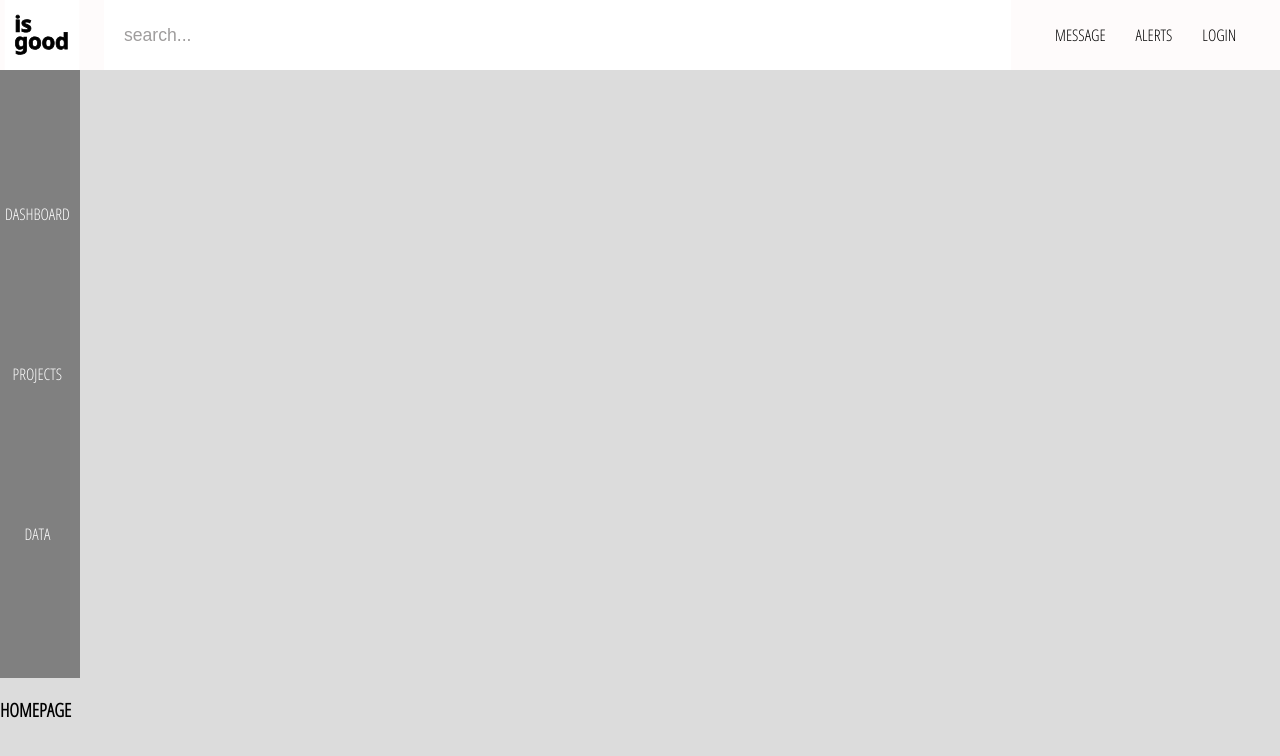
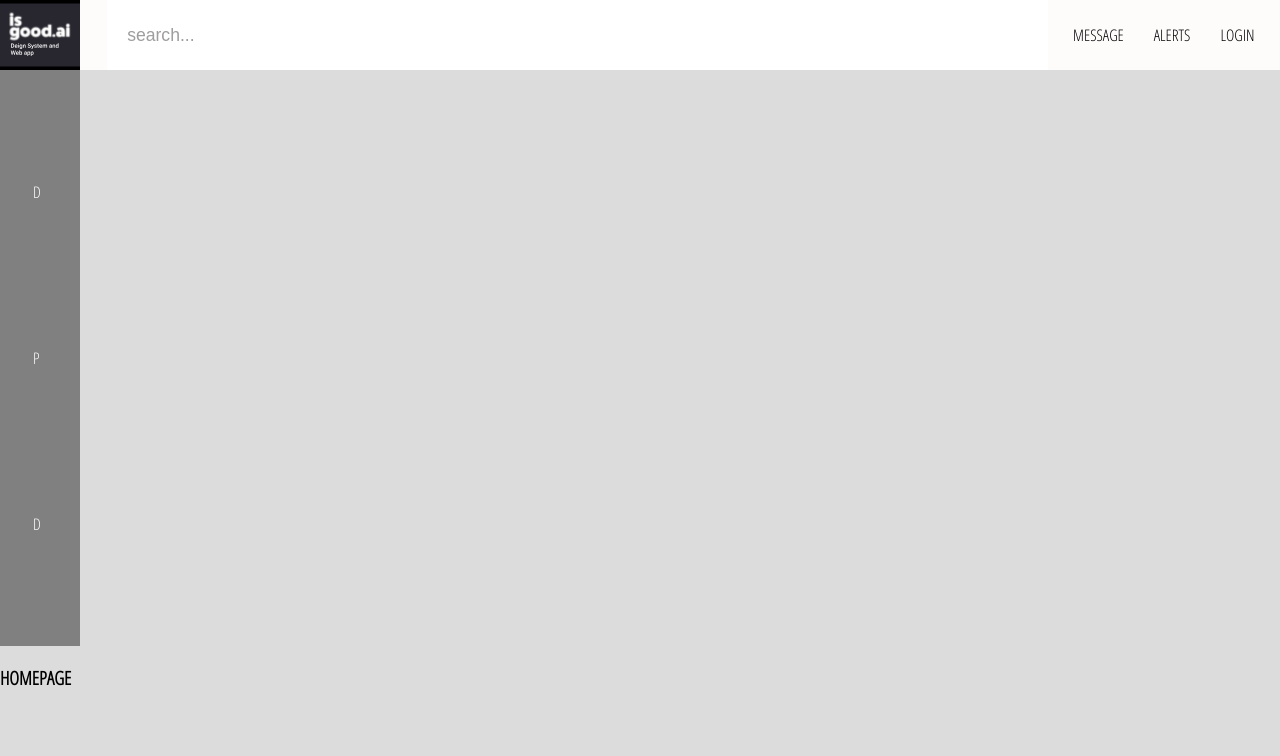
Before and after one commit to BulletButcher88/isgood.boilerplate, a React (Create React App) app: page / in a window 1280 px wide. Shown: the top 756 px of the page. Built offline with nearby package versions, Linux system fonts and the light colour scheme; no server answers.

Commit message:
scss update

```diff
--- a/public/index.html
+++ b/public/index.html
@@ -10,6 +10,7 @@
       content="Web site created using create-react-app"
     />
     <link rel="apple-touch-icon" href="logo192.png" />
+
     <!--
       manifest.json provides metadata used when your web app is installed on a
       user's mobile device or desktop. See https://developers.google.com/web/fundamentals/web-app-manifest/
@@ -17,7 +18,10 @@
     <link rel="manifest" href="%PUBLIC_URL%/manifest.json" />
     <link href="https://fonts.googleapis.com/css?family=Open+Sans+Condensed:300&display=swap" rel="stylesheet">
 
+
     <!--
+
+
       Notice the use of %PUBLIC_URL% in the tags above.
       It will be replaced with the URL of the `public` folder during the build.
       Only files inside the `public` folder can be referenced from the HTML.
--- a/src/components/header/header.component.jsx
+++ b/src/components/header/header.component.jsx
@@ -1,6 +1,6 @@
 import React from 'react';
 import { Link } from 'react-router-dom' ;
-import { ReactComponent as Logo } from '../../asset/isgood.svg';
+import { ReactComponent as Logo } from '../../asset/Frame.svg';
 
 import { SearchBar } from '../searchbar/search-bar.component';
 
--- a/src/components/header/header.component.style.scss
+++ b/src/components/header/header.component.style.scss
@@ -12,7 +12,8 @@
   }
   .logo{
     height: 100%;
-    width: 100%;
+    width: 5rem;
+    background-color: black;
   }
   .search {
     font-size: 1.1rem;
@@ -22,7 +23,7 @@
   }
 
   .options{
-    width: 30%;
+    width: 25%;
     height: 100%;
     display: flex;
     align-items: center;
--- a/src/components/side-bar/side-bar.component.jsx
+++ b/src/components/side-bar/side-bar.component.jsx
@@ -9,14 +9,14 @@ class SideBar extends React.Component {
     return (
       <div className="side-bar">
           <div className='side-options'>
-         <Link className='side-option' to='/dashboard'>
-            DASHBOARD
+          <Link className='side-option' to='/dashboard'>
+            D
           </Link>
           <Link className='side-option' to='/projects'>
-            PROJECTS
+            P
           </Link>
           <Link className='side-option' to='/data'>
-            DATA
+            D
           </Link>
         </div>
       </div>
--- a/src/components/side-bar/side-bar.component.style.scss
+++ b/src/components/side-bar/side-bar.component.style.scss
@@ -1,7 +1,7 @@
 .side-bar {
   display: flex;
   justify-content: space-between;
-  height: 38rem;
+  height: 36rem;
   width: 80px;
   background-color: grey;
 }
@@ -9,12 +9,12 @@
 .side-options{
   display: flex;
   flex-direction: column;
-  align-items: center;
   justify-content: space-evenly;
 
 
 }
 .side-option {
-  padding: 5px;
+  display: flex;
+  padding: 33px;
   color: white;
 }
```
Also changed, not shown: src/asset/Frame.svg (added).
